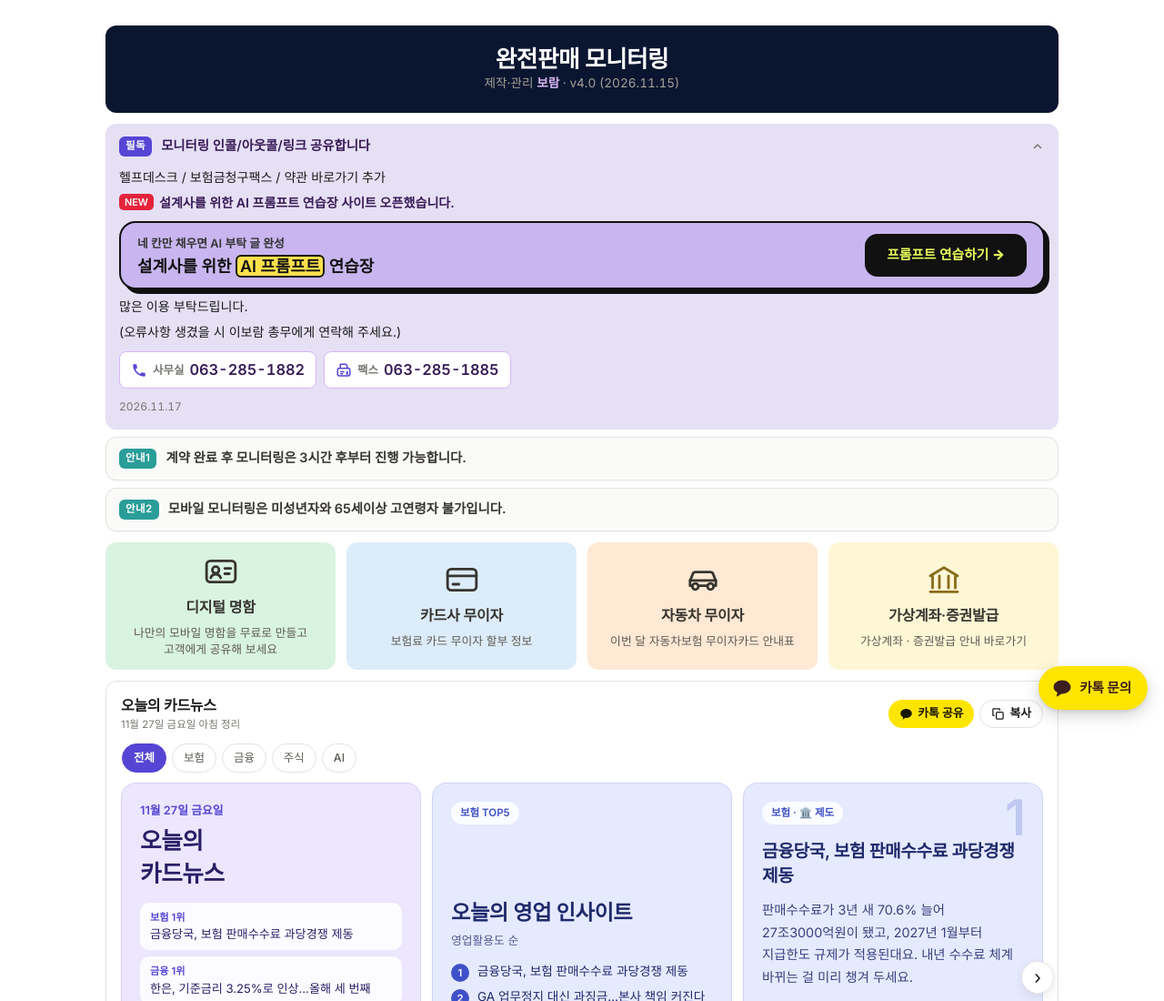
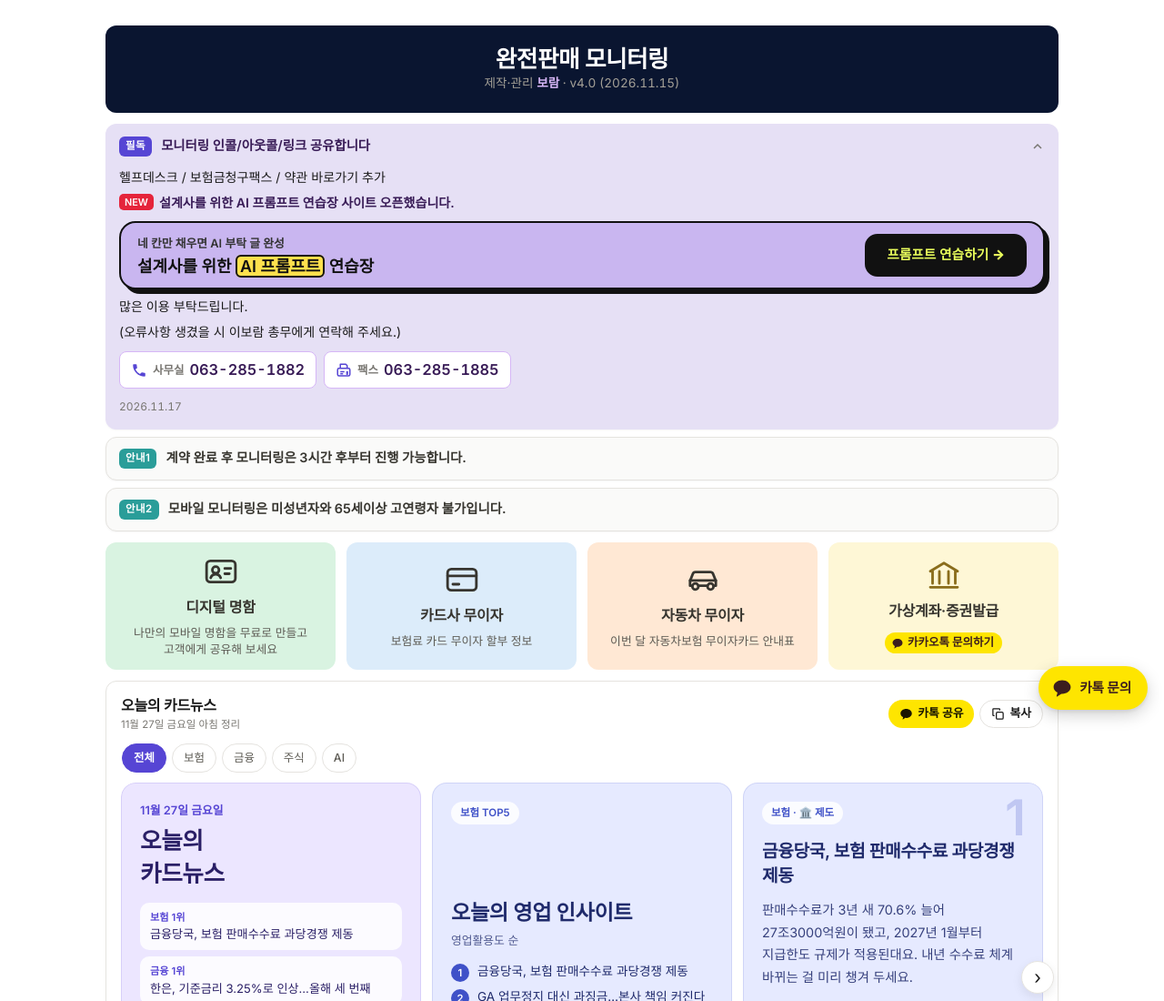
Before and after one commit to bborami/monitoring, a plain HTML site: page index.html in a window 1280 px wide. Shown: the top 1100 px of the page at 91% size. Drawn offline with Linux system fonts and the light colour scheme; a web font is replaced by a local one.

Commit message:
가상계좌·증권발급 타일: 안내 페이지 경로 제거, 카카오톡 문의로 연결
Co-Authored-By: Claude Opus 5.5 <noreply@anthropic.com>
Claude-Session: https://claude.ai/code/session_01P8u7JUBMVXRaiXYsBTxce9

```diff
--- a/index.html
+++ b/index.html
@@ -555,7 +555,7 @@ mark{background:#f9e79f;color:#1a1a1a}
 
 
 
-/* 가상계좌·증권발급 타일 (예전 카카오 문의 자리) */
+/* 가상계좌·증권발급 타일 (경로 비노출 — 카카오톡 문의로 연결) */
 .bcard.acct{background:var(--tint-yellow)}
 .bcard.acct .bcard-ic{color:#8a6d1c}
 :root[data-theme="dark"] .bcard.acct .bcard-ic{color:#f0d27a}
@@ -570,6 +570,9 @@ mark{background:#f9e79f;color:#1a1a1a}
  .kakao-fab svg{width:26px;height:26px}
 }
 @media print{.kakao-fab{display:none}}
+/* 가상계좌·증권발급 타일 — 카카오톡 문의 칩 */
+.bcard.acct .acct-kakao{display:inline-flex;align-items:center;gap:4px;margin-top:4px;padding:3px 9px 3px 7px;border-radius:999px;background:#FEE500;color:#3C1E1E;font-weight:700;font-size:.78rem;line-height:1.3}
+.bcard.acct .acct-kakao svg{width:14px;height:14px;flex:none}
 /* 메가전산 시트 — 링크 아래 설명 */
 .fdesc{margin:6px 2px 0;font-size:.8rem;line-height:1.5;color:var(--muted);word-break:keep-all}
 </style>
@@ -1131,8 +1134,6 @@ $("#notices").innerHTML = NOTICES.map((n,i)=> !n.body.length ? `
   </div>`).join("");
 /* 카카오톡 비즈니스 채널 주소 (오른쪽 플로팅 버튼) */
 const KAKAO_CH = "https://pf.kakao.com/_xnhINX";
-/* 가상계좌·증권발급 안내 (4번째 타일) */
-const ACCT_URL = "https://bborami.github.io/account-policy/";
 document.body.insertAdjacentHTML("beforeend",`<a class="kakao-fab" id="kakaoFab" href="${KAKAO_CH}" target="_blank" rel="noopener" aria-label="카카오톡 문의 (새 창)" title="카카오톡 채널로 문의하기"><svg viewBox="0 0 24 24" aria-hidden="true"><path fill="currentColor" d="M12 3.5C6.8 3.5 2.6 6.8 2.6 10.9c0 2.6 1.7 4.9 4.3 6.2l-1.1 4c-.1.3.3.6.6.4l4.7-3.1c.3 0 .6.1.9.1 5.2 0 9.4-3.3 9.4-7.4S17.2 3.5 12 3.5z"/></svg><span>카톡 문의</span></a>`);
 $("#notices").insertAdjacentHTML("beforeend",`
   <div class="side-col">
@@ -1143,10 +1144,10 @@ $("#notices").insertAdjacentHTML("beforeend",`
       <span><strong class="bnr-t">무료 디지털 명함 만들기</strong><span class="bnr-d">나만의 모바일 명함을 무료로 만들고 고객에게 공유해 보세요</span></span>
     </span>
   </a>
-  <a class="bcard acct" id="bnrAcct" href="${ACCT_URL}" target="_blank" rel="noopener">
+  <a class="bcard acct" id="bnrAcct" href="${KAKAO_CH}" target="_blank" rel="noopener" aria-label="가상계좌·증권발급 카카오톡 문의 (새 창)">
     <span class="bcard-row">
       <svg class="bcard-ic" width="30" height="30" viewBox="0 0 24 24" fill="none" stroke="currentColor" stroke-width="1.7" stroke-linecap="round" stroke-linejoin="round" aria-hidden="true"><path d="M3 9.5 12 4l9 5.5M4.5 9.5v8M9 9.5v8M15 9.5v8M19.5 9.5v8M3 20h18"/></svg>
-      <span><strong class="bnr-t">가상계좌·증권발급</strong><span class="bnr-d">가상계좌 · 증권발급 안내 바로가기</span></span>
+      <span><strong class="bnr-t">가상계좌·증권발급</strong><span class="bnr-d"><span class="acct-kakao"><svg viewBox="0 0 24 24" aria-hidden="true"><path fill="currentColor" d="M12 3.5C6.8 3.5 2.6 6.8 2.6 10.9c0 2.6 1.7 4.9 4.3 6.2l-1.1 4c-.1.3.3.6.6.4l4.7-3.1c.3 0 .6.1.9.1 5.2 0 9.4-3.3 9.4-7.4S17.2 3.5 12 3.5z"/></svg>카카오톡 문의하기</span></span></span>
     </span>
   </a>
   </div>`);
```
